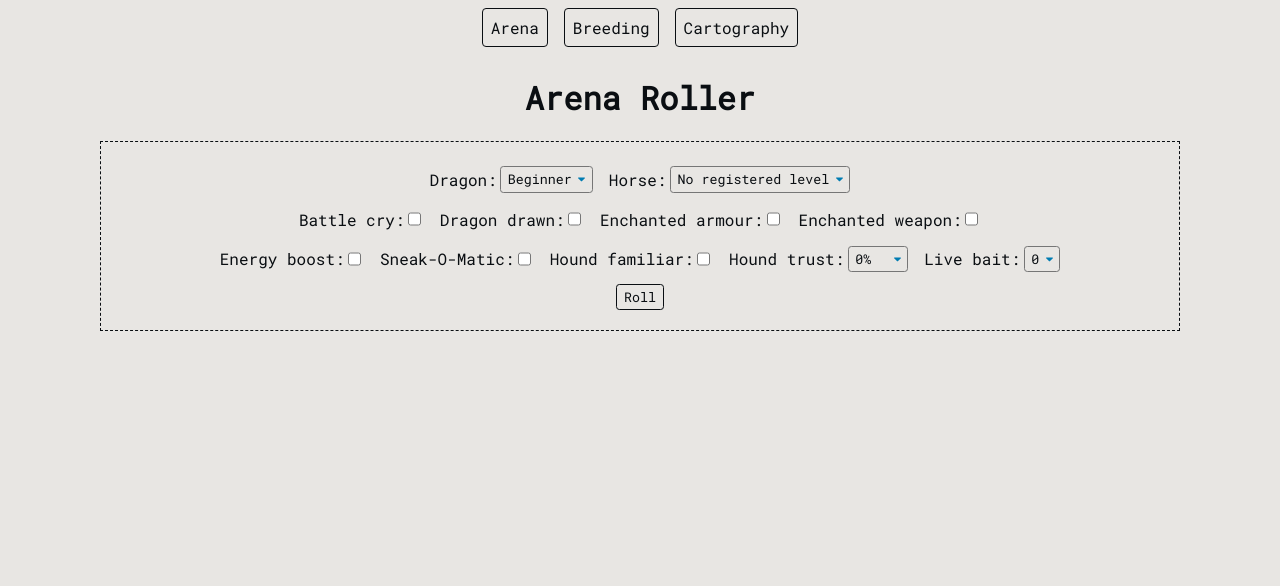
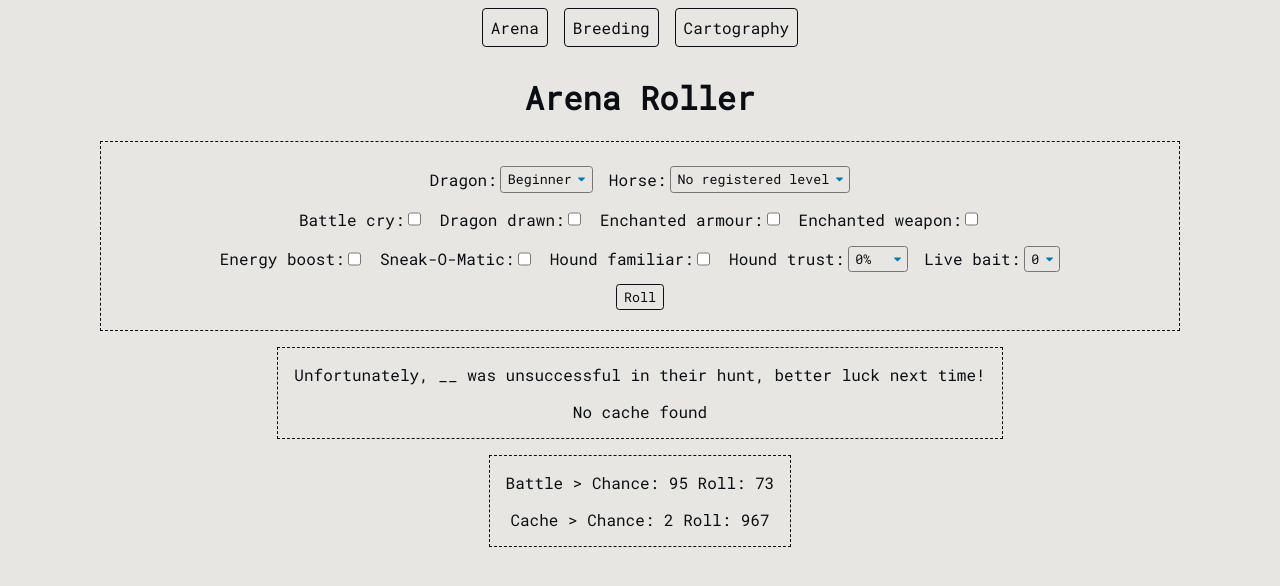
Before and after one commit to Raziel2244/nord, a React (Create React App) app: page /arena in a window 1280 px wide. Both pictures are taken after a click on the button "Roll". Shown: the top 586 px of the page. Built offline with nearby package versions, Linux system fonts and the light colour scheme.

Commit message:
Implement arena logic

```diff
--- a/src/components/tool/tool.css
+++ b/src/components/tool/tool.css
@@ -6,9 +6,12 @@
   text-align: center;
 }
 
-.tool > .input {
+.tool > .input,
+.tool > .output,
+.tool > .stats {
   border: 1px dashed var(--color);
   justify-content: center;
+  margin-bottom: 1em;
   padding: 1em;
 }
 
@@ -68,6 +71,19 @@
   color: var(--disabled);
 }
 
+.tool > .output,
+.tool > .stats {
+  margin-left: auto;
+  margin-right: auto;
+  text-align: center;
+  width: fit-content;
+}
+
+.tool > .output > *:not(:last-child),
+.tool > .stats > *:not(:last-child) {
+  margin-bottom: 1em;
+}
+
 @media only screen and (min-width: 1080px) {
   .tool {
     max-width: 1080px;
--- a/src/components/tool/tool.js
+++ b/src/components/tool/tool.js
@@ -1,14 +1,19 @@
 import "./tool.css";
 
-export function Tool({ id, title, children, onSubmit }) {
+export function Tool({ id, title, children, handleRoll, output, stats }) {
+  function onSubmit(e) {
+    e.preventDefault();
+    handleRoll();
+  }
+
   return (
     <div id={id} className="tool">
       <h1 className="title">{title}</h1>
       <form className="input" onSubmit={onSubmit}>
         {children}
       </form>
-      <div className="output"></div>
-      <div className="stats"></div>
+      {output?.length > 0 && <div className="output">{output}</div>}
+      {stats?.length > 0 && <div className="stats">{stats}</div>}
     </div>
   );
 }
--- a/src/tools/arena/arena.js
+++ b/src/tools/arena/arena.js
@@ -1,42 +1,108 @@
+import { useState } from "react";
 import { LabelledInput, Tool } from "../../components";
-import { useTargetChecked, useTargetValue } from "../../hooks";
+import { useStack, useTargetChecked, useTargetValue } from "../../hooks";
 import "./arena.css";
 
 const dragonLevels = [
-  { level: 0, title: "Beginner", reward: 50, chance: 95 },
-  { level: 1, title: "Level 1", reward: 100, chance: 85 },
-  { level: 2, title: "Level 2", reward: 250, chance: 70 },
-  { level: 3, title: "Level 3", reward: 500, chance: 55 },
-  { level: 4, title: "Level 4", reward: 1000, chance: 40 },
-  { level: 5, title: "Level 5", reward: 2000, chance: 25 },
-  { level: 6, title: "Level 6", reward: 3000, chance: 10 },
+  { name: "Beginner", reward: 50, chance: 95 },
+  { name: "Level 1", reward: 100, chance: 85 },
+  { name: "Level 2", reward: 250, chance: 70 },
+  { name: "Level 3", reward: 500, chance: 55 },
+  { name: "Level 4", reward: 1000, chance: 40 },
+  { name: "Level 5", reward: 2000, chance: 25 },
+  { name: "Level 6", reward: 3000, chance: 10 },
 ];
 
 const horseLevels = [
-  { level: 0, title: "No registered level" },
-  { level: 1, title: "Basic training" },
-  { level: 2, title: "Quality blood" },
-  { level: 3, title: "Excellent blood" },
-  { level: 4, title: "Supreme blood" },
-  { level: 5, title: "Heroic blood" },
-  { level: 6, title: "Legendary blood" },
+  { name: "No registered level" },
+  { name: "Basic training" },
+  { name: "Quality blood" },
+  { name: "Excellent blood" },
+  { name: "Supreme blood" },
+  { name: "Heroic blood" },
+  { name: "Legendary blood" },
 ];
 
 const trustLevels = [
-  { level: 0, title: "0%" },
-  { level: 1, title: "30%" },
-  { level: 2, title: "70%" },
-  { level: 3, title: "100%" },
+  { name: "0%" },
+  { name: "30%" },
+  { name: "70%" },
+  { name: "100%" },
 ];
 
 const baitLevels = [
-  { level: 0, title: "0" },
-  { level: 1, title: "1" },
-  { level: 2, title: "2" },
-  { level: 3, title: "3" },
-  { level: 4, title: "4" },
-  { level: 5, title: "5" },
+  { name: "0" },
+  { name: "1" },
+  { name: "2" },
+  { name: "3" },
+  { name: "4" },
+  { name: "5" },
 ];
+
+const itemList = [
+  { name: "Sneak-O-Matic", group: "barracks", count: 3 },
+  { name: "Time travel token", group: "barracks", count: 3 },
+  { name: "Enchanted armour", group: "barracks", count: 1 },
+  { name: "Enchanted sword", group: "barracks", count: 3 },
+  { name: "Hound familiar", group: "barracks", count: 1 },
+  { name: "Battle cry buff", group: "barracks", count: 3 },
+  { name: "Live bait x30", group: "barracks", count: 3 },
+  { name: "Energy boost", group: "barracks", count: 3 },
+
+  { name: "RNG trait", group: "bazaar", count: 5 },
+  { name: "Roaning triturate", group: "bazaar", count: 5 },
+  { name: "+1 mutation slot", group: "bazaar", count: 5 },
+  { name: "+1 natural slot", group: "bazaar", count: 5 },
+  { name: "Luck potion 1", group: "bazaar", count: 5 },
+  { name: "Luck potion 2", group: "bazaar", count: 5 },
+  { name: "Potion choice", group: "bazaar", count: 5 },
+  { name: "Semi custom import", group: "bazaar", count: 2 },
+  { name: "A touch of glimmer", group: "bazaar", count: 1 },
+  { name: "Future glimpse", group: "bazaar", count: 1 },
+  {
+    name: "Pretty plump pumpkin",
+    group: "barracks",
+    count: 1,
+    season: [9, 10, 11],
+  },
+  {
+    name: "Glass full of eggnog",
+    group: "barracks",
+    count: 1,
+    season: [1, 11, 12],
+  },
+];
+
+const month = new Date().getMonth() + 1;
+
+function cacheReducer(cache, item) {
+  if (item?.season && !item.season.includes(month)) return cache;
+
+  const all = cache.all || [];
+  const group = cache[item.group] || [];
+
+  for (let i = 0; i < item.count; i++) {
+    all.push(item);
+    group.push(item);
+  }
+
+  cache.all = all;
+  cache[item.group] = group;
+
+  return cache;
+}
+
+const cache = itemList.reduce(cacheReducer, {});
+
+const optionMapper = ({ name }, idx) => (
+  <option key={idx} value={idx}>
+    {name}
+  </option>
+);
+
+const listMapper = (v) => <div key={v}>{v}</div>;
+
+const rng = (cap) => Math.floor(Math.random() * cap) + 1;
 
 export function Arena() {
   const [dragon, setDragon] = useTargetValue(0);
@@ -50,32 +116,107 @@ export function Arena() {
   const [hound, setHound] = useTargetChecked(false);
   const [trust, setTrust] = useTargetValue(0);
   const [bait, setBait] = useTargetValue(0);
+  const [defeated, setDefeated] = useState(false);
+  const [output, pushOutput, setOutput] = useStack();
+  const [stats, pushStats, setStats] = useStack();
 
-  const mapSelectOptions = (item) => (
-    <option key={item.level} value={item.level}>
-      {item.title}
-    </option>
-  );
+  function rollItem(group = "all") {
+    const items = cache[group];
+    return items[rng(items.length)];
+  }
 
-  function handleRoll(e) {
-    e.preventDefault();
-    console.log({
-      dragon,
-      horse,
-      battleCry,
-      dragonDrawn,
-      armour,
-      weapon,
-      energy,
-      sneak,
-      hound,
-      trust,
-      bait,
-    });
+  function handleRoll() {
+    setDefeated(false);
+    setOutput();
+    setStats();
+
+    if (horse < dragon) return;
+
+    if (sneak) handleSneak();
+
+    if (battleCry) handleBattleCry();
+    if (!defeated) handleBattle();
+
+    if (defeated) {
+      const { reward } = dragonLevels[dragon];
+      pushOutput(`__ is victorious! They bring home ${reward}AG`);
+    } else {
+      pushOutput(
+        "Unfortunately, __ was unsuccessful in their hunt, better luck next time!"
+      );
+    }
+
+    handleCache();
+  }
+
+  function handleSneak() {
+    const [cap, chance] = [100, 50];
+    const roll = rng(cap);
+
+    pushStats(`Sneak > Chance: ${chance} Roll: ${roll}`);
+
+    if (roll <= chance) {
+      const { name } = rollItem();
+      pushOutput(`__ sneaks past the dragon and steals ${name}`);
+    } else {
+      pushOutput("__ failed to sneak past the dragon");
+    }
+  }
+
+  function handleBattleCry() {
+    const [cap, chance] = [100, 15];
+    const roll = rng(cap);
+
+    pushStats(`Cry > Chance: ${chance} Roll: ${roll}`);
+
+    setDefeated(roll <= chance);
+    if (defeated) pushOutput("Your ferocious battle cry scared off the dragon");
+  }
+
+  function handleBattle() {
+    const cap = 100;
+    const roll = rng(cap);
+
+    const advantage = horse + (energy ? 1 : 0) - dragon;
+    let chance = dragonLevels[dragon].chance;
+    if (advantage > 0) chance += advantage * 15; // boost per level advantage
+    if (dragonDrawn) chance += 10; // boost for drawing dragon
+    if (armour) chance += 20; // boost for armour
+    if (weapon) chance += 10; // boost for weapon
+    if (armour && weapon) chance += 15; // boost for combo
+    chance += bait * 5; // boost for bait
+
+    pushStats(`Battle > Chance: ${chance} Roll: ${roll}`);
+
+    setDefeated(roll <= chance);
+  }
+
+  function handleCache() {
+    const [cap, bonus] = [5000, 250];
+    const chance = hound ? (trust + 1) * bonus : 2;
+    const roll = rng(cap);
+
+    pushStats(`Cache > Chance: ${chance} Roll: ${roll}`);
+
+    if (roll < chance) {
+      const { name: name1 } = rollItem("barracks");
+      const { name: name2 } = rollItem("bazaar");
+      pushOutput(
+        `What’s this? You found a supply cache! It contained 1500AG, ${name1} and ${name2}`
+      );
+    } else {
+      pushOutput("No cache found");
+    }
   }
 
   return (
-    <Tool name="arena" title="Arena Roller" onSubmit={handleRoll}>
+    <Tool
+      name="arena"
+      title="Arena Roller"
+      handleRoll={handleRoll}
+      output={output.map(listMapper)}
+      stats={stats.map(listMapper)}
+    >
       <div className="row">
         <LabelledInput
           id="dragon"
@@ -84,7 +225,7 @@ export function Arena() {
           value={dragon}
           onChange={setDragon}
         >
-          {dragonLevels.map(mapSelectOptions)}
+          {dragonLevels.map(optionMapper)}
         </LabelledInput>
         <LabelledInput
           id="horse"
@@ -93,7 +234,7 @@ export function Arena() {
           value={horse}
           onChange={setHorse}
         >
-          {horseLevels.map(mapSelectOptions)}
+          {horseLevels.map(optionMapper)}
         </LabelledInput>
       </div>
       <div className="row">
@@ -101,28 +242,28 @@ export function Arena() {
           id="battleCry"
           label="Battle cry:"
           type="checkbox"
-          value={battleCry}
+          checked={battleCry}
           onChange={setBattleCry}
         />
         <LabelledInput
           id="dragonDrawn"
           label="Dragon drawn:"
           type="checkbox"
-          value={dragonDrawn}
+          checked={dragonDrawn}
           onChange={setDragonDrawn}
         />
         <LabelledInput
           id="armour"
           label="Enchanted armour:"
           type="checkbox"
-          value={armour}
+          checked={armour}
           onChange={setArmour}
         />
         <LabelledInput
           id="weapon"
           label="Enchanted weapon:"
           type="checkbox"
-          value={weapon}
+          checked={weapon}
           onChange={setWeapon}
         />
       </div>
@@ -131,21 +272,21 @@ export function Arena() {
           id="energy"
           label="Energy boost:"
           type="checkbox"
-          value={energy}
+          checked={energy}
           onChange={setEnergy}
         />
         <LabelledInput
           id="sneak"
           label="Sneak-O-Matic:"
           type="checkbox"
-          value={sneak}
+          checked={sneak}
           onChange={setSneak}
         />
         <LabelledInput
           id="hound"
           label="Hound familiar:"
           type="checkbox"
-          value={hound}
+          checked={hound}
           onChange={setHound}
         />
         <LabelledInput
@@ -155,7 +296,7 @@ export function Arena() {
           value={trust}
           onChange={setTrust}
         >
-          {trustLevels.map(mapSelectOptions)}
+          {trustLevels.map(optionMapper)}
         </LabelledInput>
         <LabelledInput
           id="bait"
@@ -164,7 +305,7 @@ export function Arena() {
           value={bait}
           onChange={setBait}
         >
-          {baitLevels.map(mapSelectOptions)}
+          {baitLevels.map(optionMapper)}
         </LabelledInput>
       </div>
       <div className="row">
```
